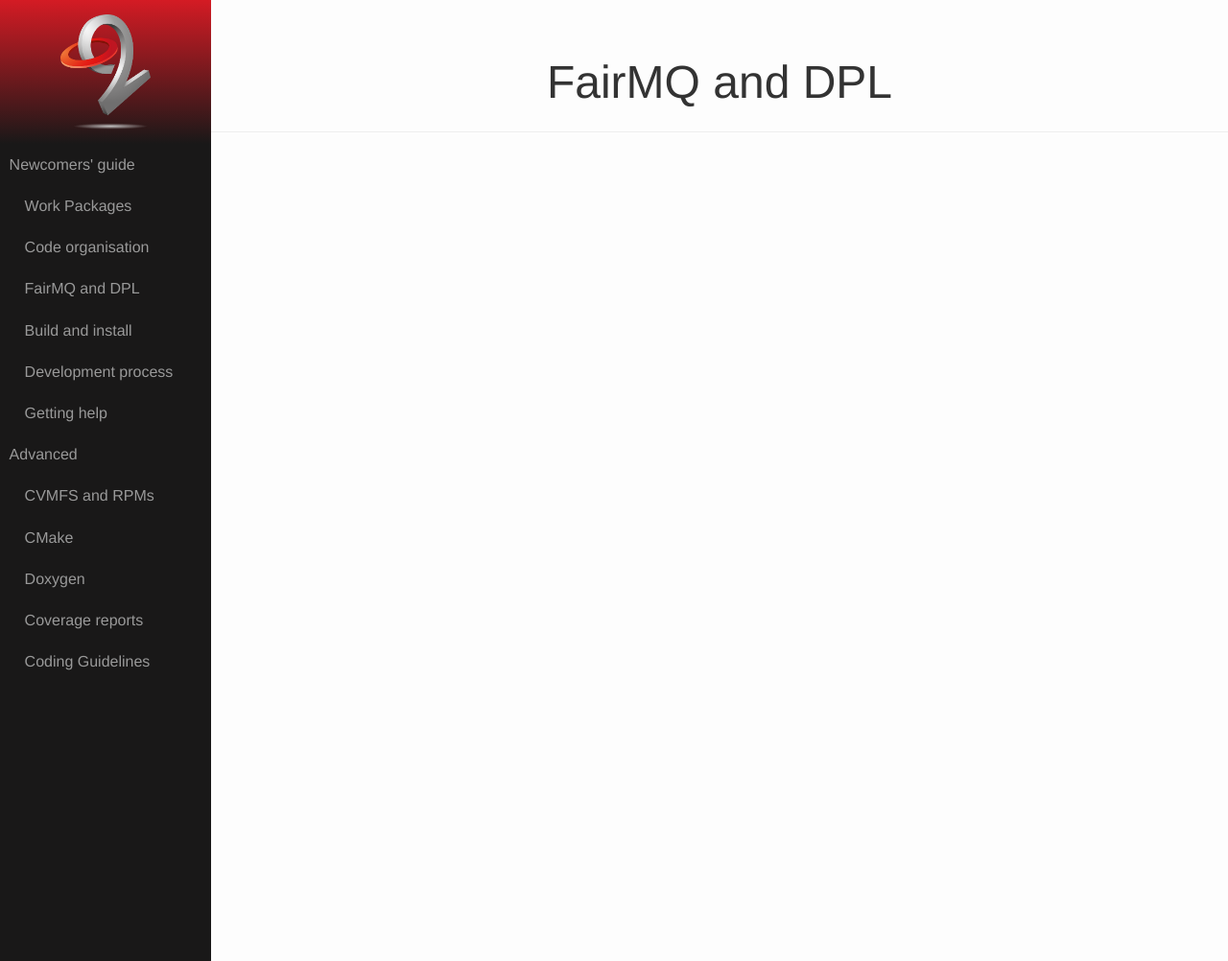
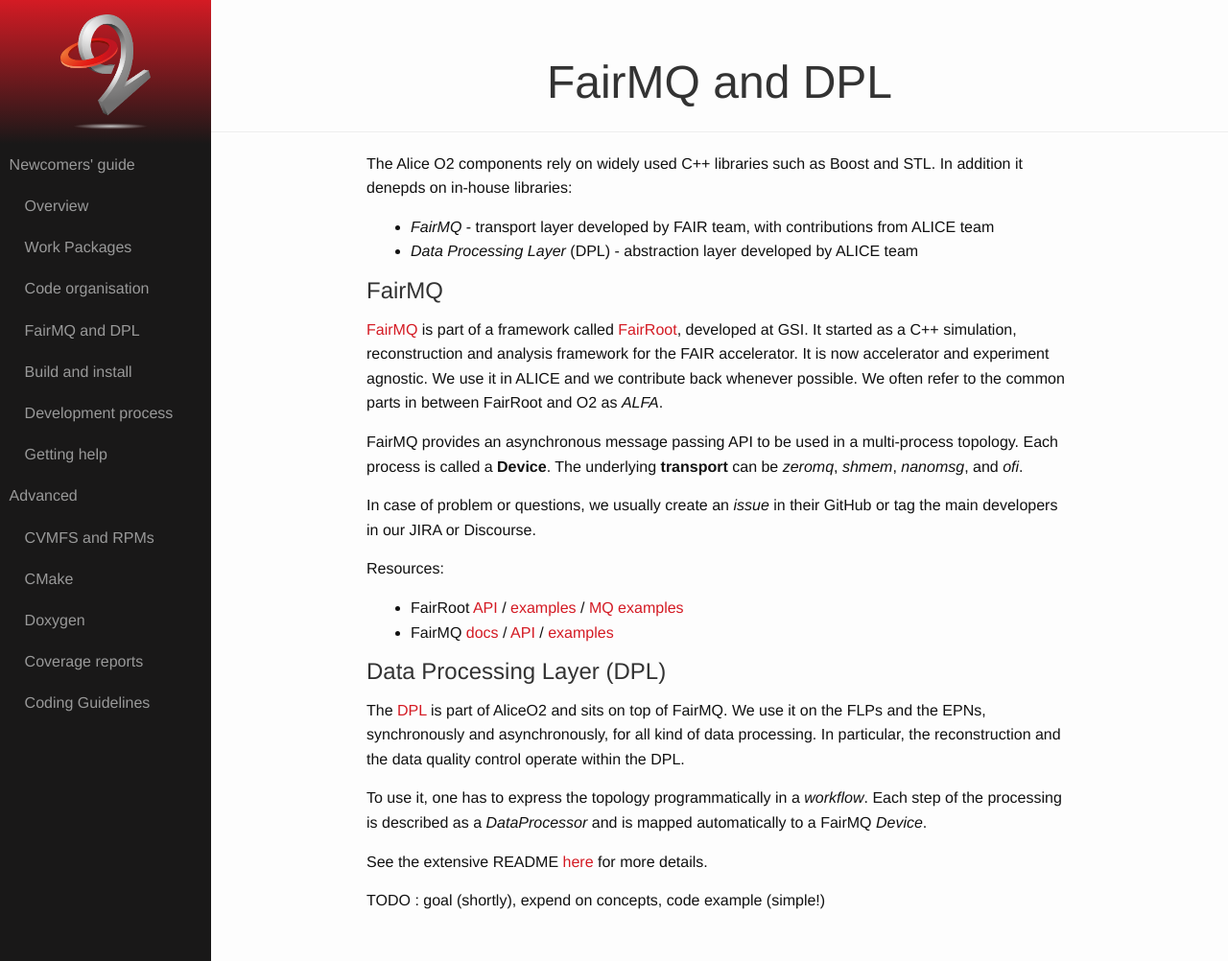
Before and after one commit to AliceO2Group/AliceO2Group.github.io, a Jekyll site: the page built from quickstart/fair-dpl.markdown, in a window 1280 px wide and 1002 px high. Shown: the whole window at 96% size. Built offline with Jekyll 4.4.1, drawn with Linux system fonts in a browser that asks for light colours.

Commit message:
Addition of Code Org, FairMQ, DPL, Overview (#16)
* Code organisation

* FairMQ and DPL intro

* Addition of the overview

* Update help.markdown

* Update fair-dpl.markdown

* Update organisation.markdown

* Update overview.markdown

* Update fair-dpl.markdown

```diff
--- a/_config.yml
+++ b/_config.yml
@@ -18,6 +18,8 @@ menu:
   - name: quickstart
     label: Newcomers' guide
     items:
+      - name: overview
+        label: Overview
       - name: wp
         label: Work Packages
       - name: organisation
--- a/quickstart/fair-dpl.markdown
+++ b/quickstart/fair-dpl.markdown
@@ -2,3 +2,33 @@
 title: FairMQ and DPL
 layout: main
 ---
+
+The Alice O2 components rely on widely used C++ libraries such as Boost and STL. In addition it denepds on in-house libraries:
+- _FairMQ_ - transport layer developed by FAIR team, with contributions from ALICE team
+- _Data Processing Layer_ (DPL) - abstraction layer developed by ALICE team
+
+## FairMQ
+
+[FairMQ](https://github.com/FairRootGroup/FairMQ) is part of a framework called [FairRoot](https://github.com/FairRootGroup/FairRoot), developed at GSI. It started as a C++ simulation, reconstruction and analysis framework for the FAIR accelerator. It is now accelerator and experiment agnostic. We use it in ALICE and we contribute back whenever possible. We often refer to the common parts in between FairRoot and O2 as _ALFA_.
+
+FairMQ provides an asynchronous message passing API to be used in a multi-process topology. Each process is called a __Device__. The underlying __transport__ can be _zeromq_, _shmem_, _nanomsg_, and _ofi_.
+
+In case of problem or questions, we usually create an _issue_ in their GitHub or tag the main developers in our JIRA or Discourse.
+
+Resources:
+- FairRoot [API](https://fairrootgroup.github.io/FairRoot) /
+  [examples](https://github.com/FairRootGroup/FairRoot/tree/dev/examples) /
+  [MQ examples](https://github.com/FairRootGroup/FairRoot/tree/dev/examples/MQ)
+- FairMQ [docs](https://github.com/FairRootGroup/FairMQ#documentation) /
+  [API](https://fairrootgroup.github.com/FairMQ/latest) /
+  [examples](https://github.com/FairRootGroup/FairMQ/tree/master/examples)
+
+## Data Processing Layer (DPL)
+
+The [DPL](https://github.com/AliceO2Group/AliceO2/tree/dev/Framework/Core) is part of AliceO2 and sits on top of FairMQ. We use it on the FLPs and the EPNs, synchronously and asynchronously, for all kind of data processing. In particular, the reconstruction and the data quality control operate within the DPL.
+
+To use it, one has to express the topology programmatically in a _workflow_. Each step of the processing is described as a _DataProcessor_ and is mapped automatically to a FairMQ _Device_.
+
+See the extensive README [here](https://github.com/AliceO2Group/AliceO2/tree/dev/Framework/Core) for more details.
+
+TODO : goal (shortly), expend on concepts, code example (simple!)
```
Also changed, not shown: quickstart/help.markdown (+7 -0 lines), quickstart/organisation.markdown (+22 -0 lines), quickstart/overview.markdown (added, +26 -0 lines), images/dataflow.png (added).
